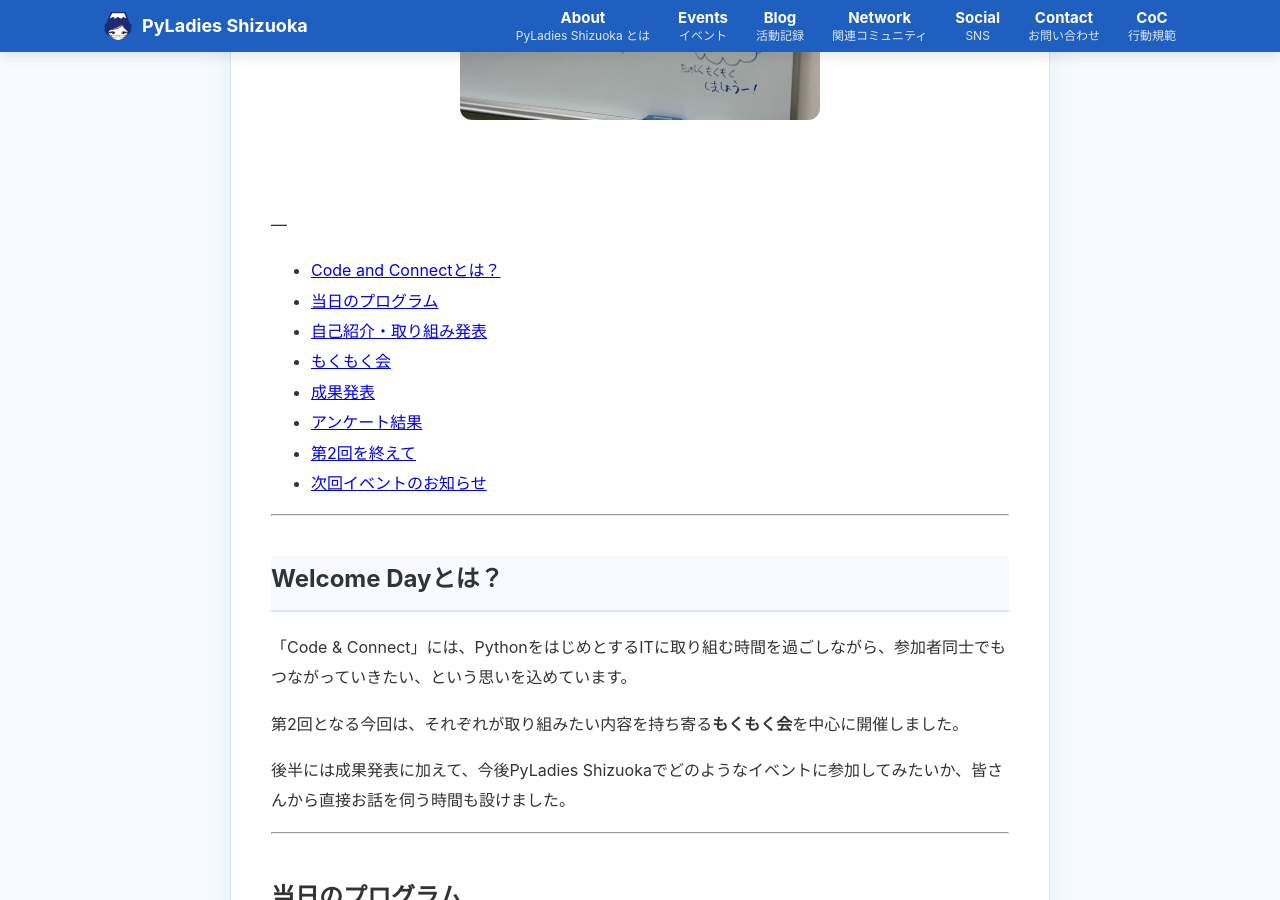
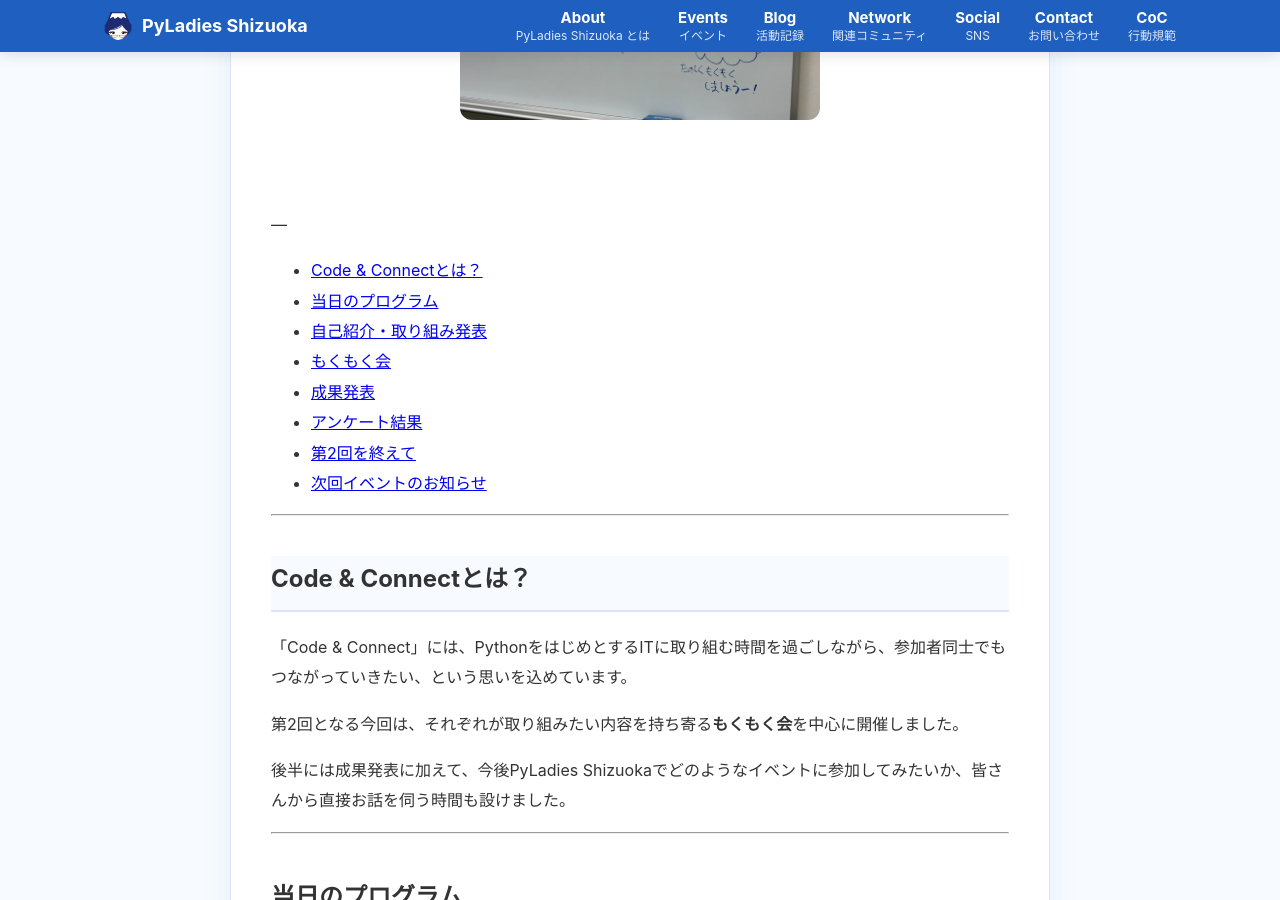
Before and after one commit to PyLadiesShizuoka/pyladiesshizuoka.github.io, a Jekyll site: the page built from _posts/2026-09-13-#2 Code and Connect.md, in a window 1280 px wide and 900 px high, scrolled down 722 px. Built offline with Jekyll 4.4.1, drawn with Linux system fonts in a browser that asks for light colours.

Commit message:
Update 2026-09-13-#2 Code and Connect.md

```diff
--- a/_posts/2026-09-13-#2 Code and Connect.md
+++ b/_posts/2026-09-13-#2 Code and Connect.md
@@ -15,7 +15,7 @@
 ![サムネイル](/images/blog/913codeconnect1.jpg)
 <br><br>
 ---
-- [Code and Connectとは？](#about)
+- [Code & Connectとは？](#about)
 - [当日のプログラム](#program)
 - [自己紹介・取り組み発表](#introduction)
 - [もくもく会](#mokumoku)
@@ -26,7 +26,7 @@
 
 ---
 
-## Welcome Dayとは？
+## Code & Connectとは？
 {: #about}
 「Code & Connect」には、PythonをはじめとするITに取り組む時間を過ごしながら、参加者同士でもつながっていきたい、という思いを込めています。
 
```
